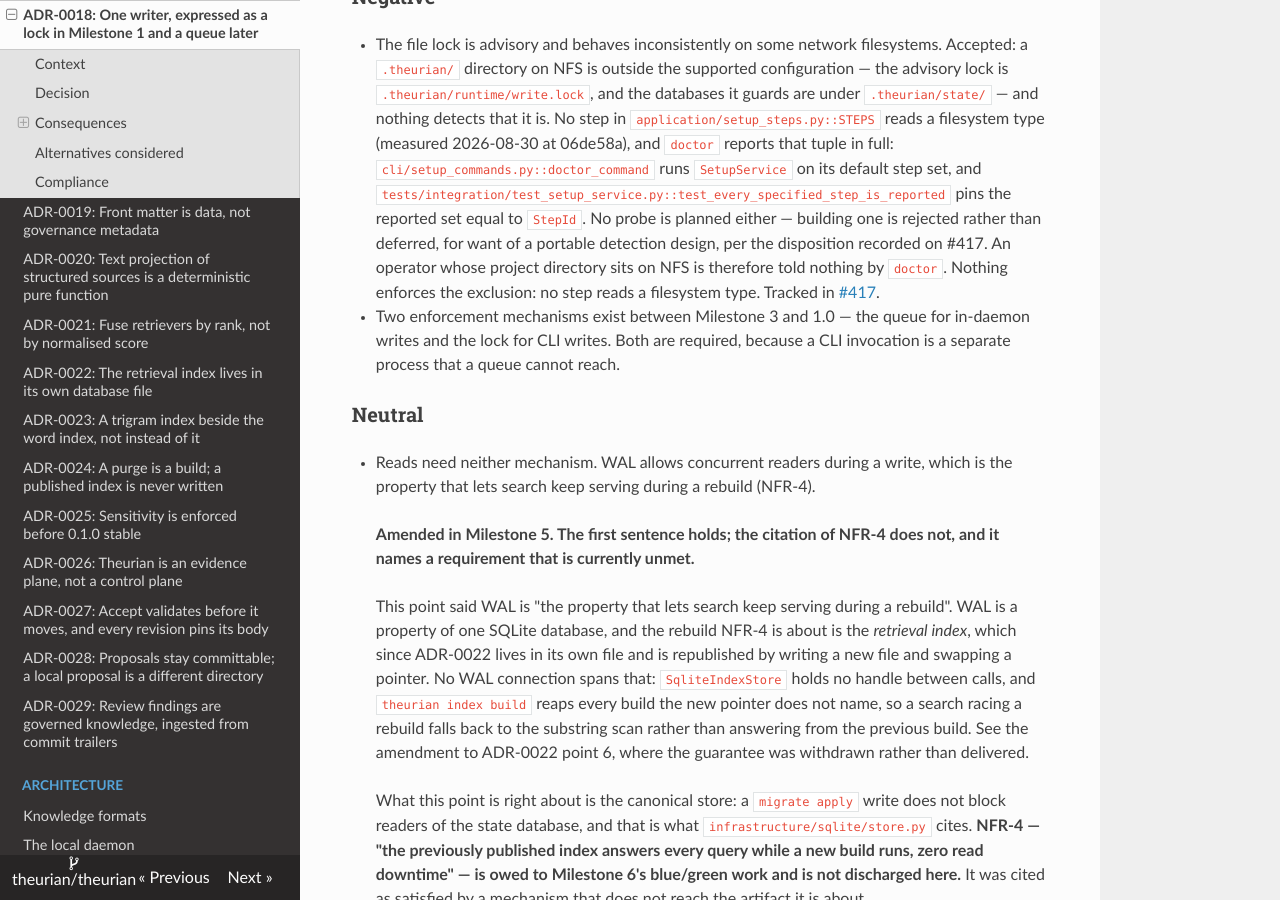
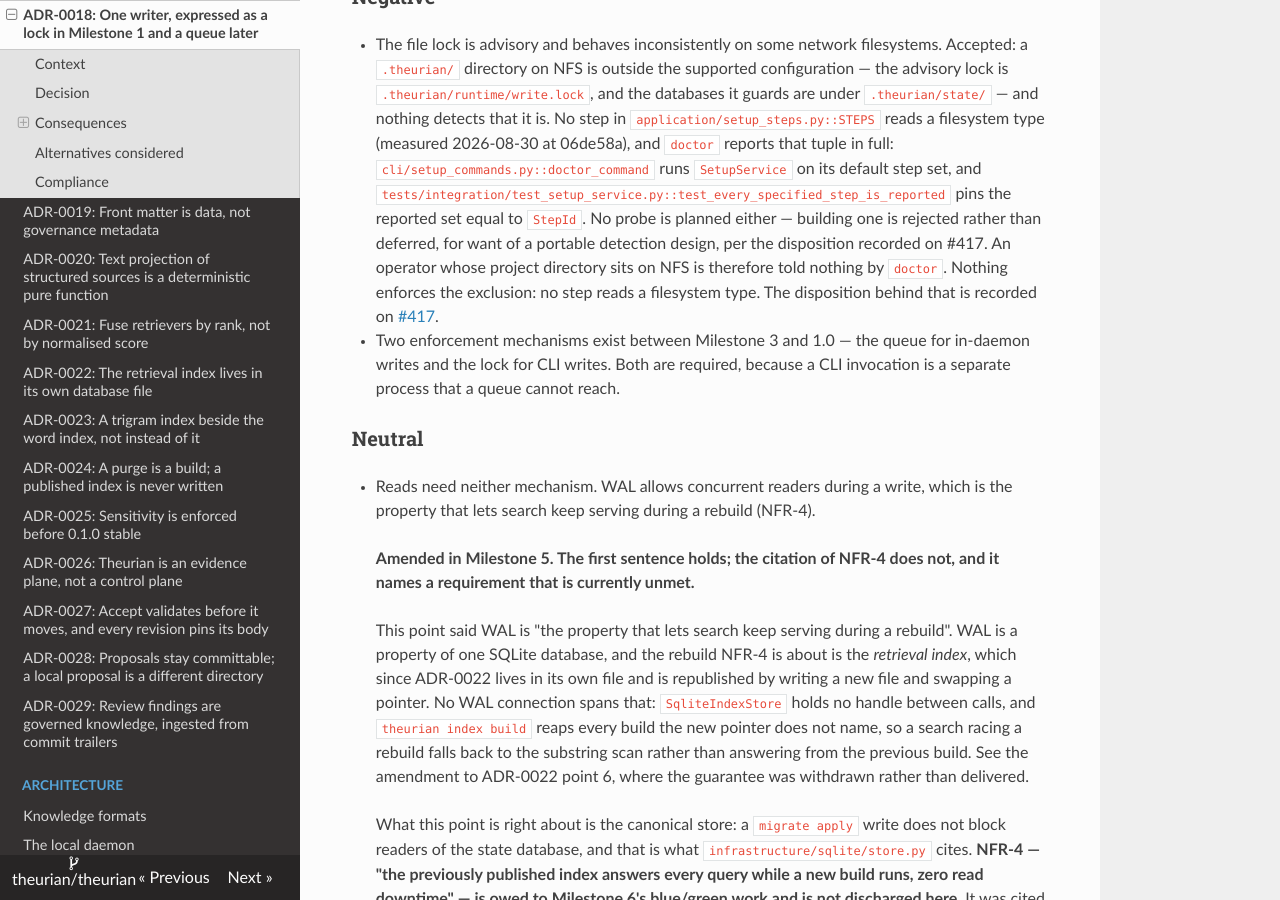
Before and after one commit to theurian/theurian, an MkDocs documentation site: the page built from docs/adr/0018-single-writer-synchronous-in-m1.md, in a window 1280 px wide and 900 px high, scrolled down 2902 px. Built offline with MkDocs 1.6.1, drawn with Linux system fonts in a browser that asks for light colours.

Commit message:
docs(readme): scope the serialised-writes clause and keep both #417 cites readable after closure (#417)
The README line added by this PR said "Writes are serialised by an OS advisory
lock". Unqualified, that is false two commands above it: `theurian ingest` and
`theurian index build` write under `.theurian/` and take no lock -- which is
what this PR's own ADR bullet records as owed. Scoped to canonical state
writes, which is what `write_transaction` holds the lock for.

Both records that cite #417 also change verb. This PR closes #417, so "Tracked
in #417" would land a reader on a closed issue whose title still reads as owed
work; the ADR's Negative bullet and the README line now say the disposition is
recorded there, which stays true after closure. The link itself is unchanged --
`test_adr_0018_claims.py` requires the `issues/417` cite in the same paragraph
as the stated absence, in both records.

Nothing else in the NFS bullet is touched. Both prose halves and the
filesystem-API sweep stay green.

Review-Finding: code-review HIGH — the README clause claimed serialisation two commands above it do not have
Review-Finding: code-review MEDIUM — two records pointed Tracked-in at an issue this PR closes

Signed-off-by: Takehide Uchida <utchy@graphnote-design.com>
Claude-Session: https://claude.ai/code/session_01KiLNj51b5RLC7YuZGapQwr
Signed-off-by: Takehide Uchida <utchy@graphnote-design.com>

```diff
--- a/docs/adr/0018-single-writer-synchronous-in-m1.md
+++ b/docs/adr/0018-single-writer-synchronous-in-m1.md
@@ -146,7 +146,7 @@ each call site cannot.
   one is rejected rather than deferred, for want of a portable detection design,
   per the disposition recorded on #417. An operator whose project directory sits
   on NFS is therefore told nothing by `doctor`. Nothing enforces the exclusion:
-  no step reads a filesystem type. Tracked in
+  no step reads a filesystem type. The disposition behind that is recorded on
   [#417](https://github.com/theurian/theurian/issues/417).
 - Two enforcement mechanisms exist between Milestone 3 and 1.0 — the queue for
   in-daemon writes and the lock for CLI writes. Both are required, because a CLI
```
Also changed, not shown: README.md (+7 -6 lines).
